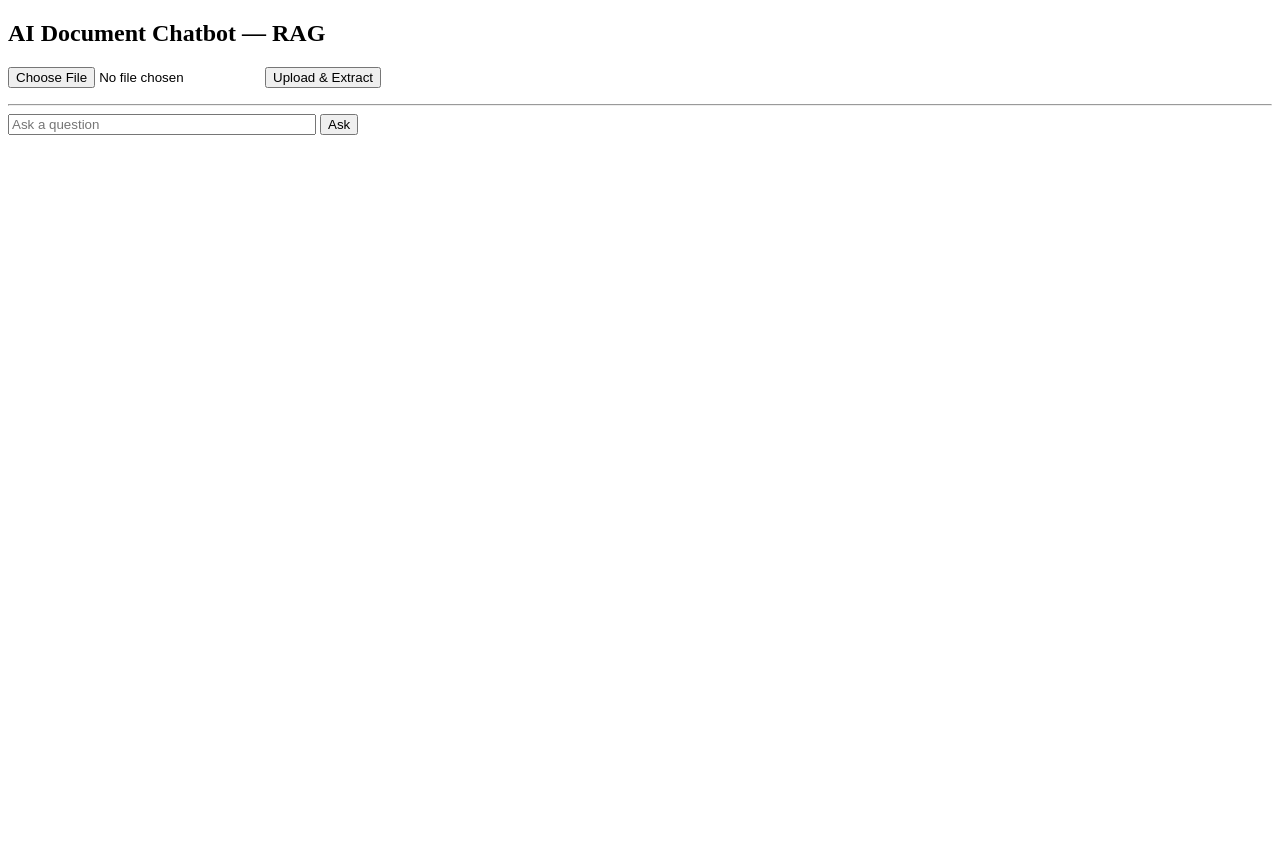
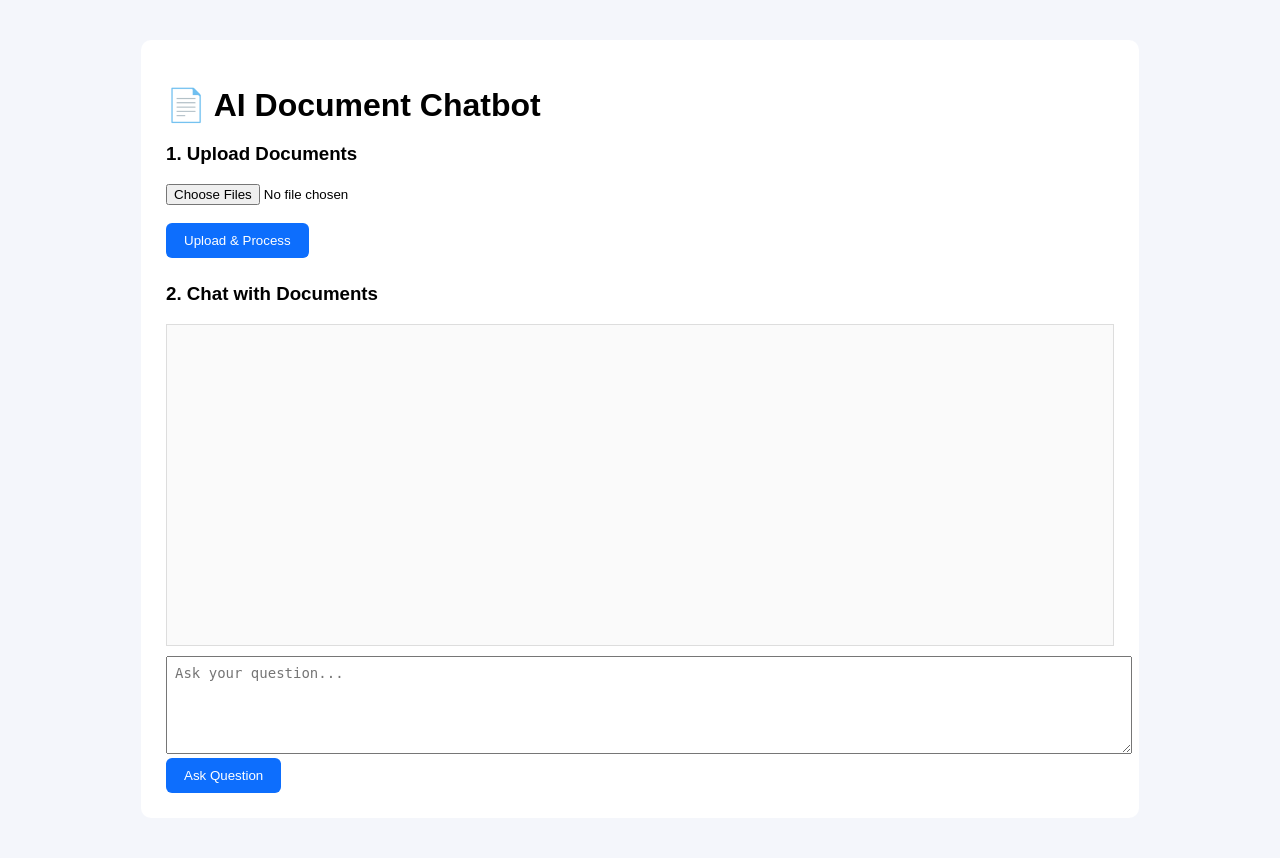
Before and after one commit to Amrithasureshbabu/rag_chatbot, a FastAPI app: page / in a window 1280 px wide. Before the commit the page ends 135 px from the top, so only its background shows below. Run offline with FastAPI, Linux system fonts and the light colour scheme.

Commit message:
Initial commit

```diff
--- a/app.py
+++ b/app.py
@@ -1,193 +1,149 @@
+import uvicorn
 from fastapi import FastAPI, UploadFile, File, Body
-from fastapi.responses import HTMLResponse, JSONResponse
+from fastapi.responses import HTMLResponse
 import pdfplumber
-import pytesseract
-from PIL import Image
 import io
 import requests
 import faiss
 import numpy as np
 from sentence_transformers import SentenceTransformer
+from typing import List
 
 # ================= APP =================
 app = FastAPI()
 
 # ================= CONFIG =================
 OLLAMA_URL = "http://localhost:11434/api/generate"
-MODEL_NAME = "phi3:mini"
+MODEL_NAME = "llama3.2:1b"
 EMBED_MODEL = "all-MiniLM-L6-v2"
 
 EMBED_DIM = 384
-TOP_K = 4
-MAX_CHARS_PER_CHUNK = 400
+TOP_K = 10
+MAX_CHARS_PER_CHUNK = 800
+
 # ================= GLOBALS =================
+print("Loading embedding model...")
 embedder = SentenceTransformer(EMBED_MODEL)
+
 index = None
-chunks = []
-
-# ================= HELPERS =================
-def clean_text(text: str) -> str:
-    if not text:
-        return ""
-    text = text.replace("\n", " ").replace("\r", " ")
-    return " ".join(text.split())
-
-
-def chunk_text(text, chunk_size=500, overlap=80):
-    words = text.split()
-    chunks = []
-    i = 0
-    while i < len(words):
-        chunk = words[i:i + chunk_size]
-        chunks.append(" ".join(chunk))
-        i += chunk_size - overlap
-    return chunks
-
+chunks = []   # { text, source, page }
 
 # ================= HOME =================
 @app.get("/", response_class=HTMLResponse)
-def home():
-    return """
-<!DOCTYPE html>
-<html>
-<head>
-    <title>AI Document Chatbot</title>
-</head>
-<body>
-<h2>AI Document Chatbot — RAG</h2>
+async def get_index():
+    with open("templates/index.html", "r", encoding="utf-8") as f:
+        return f.read()
 
-<form id="uploadForm">
-    <input type="file" id="file" />
-    <button type="submit">Upload & Extract</button>
-</form>
-
-<p id="status"></p>
-
-<hr>
-
-<input type="text" id="question" placeholder="Ask a question" style="width:300px;">
-<button onclick="ask()">Ask</button>
-
-<pre id="chat"></pre>
-
-<script>
-document.getElementById("uploadForm").onsubmit = async (e) => {
-    e.preventDefault();
-    let fileInput = document.getElementById("file");
-    let formData = new FormData();
-    formData.append("file", fileInput.files[0]);
-
-    let res = await fetch("/upload", {
-        method: "POST",
-        body: formData
-    });
-    let data = await res.json();
-    document.getElementById("status").innerText = data.text;
-};
-
-async function ask() {
-    let q = document.getElementById("question").value;
-    let res = await fetch("/ask", {
-        method: "POST",
-        headers: {"Content-Type": "application/json"},
-        body: JSON.stringify({q: q})
-    });
-    let data = await res.json();
-    document.getElementById("chat").innerText += "\\nYou: " + q + "\\nBot: " + data.answer + "\\n";
-}
-</script>
-</body>
-</html>
-"""
-
-
-# ================= UPLOAD =================
+# ================= UPLOAD MULTIPLE PDFs =================
 @app.post("/upload")
-async def upload(file: UploadFile = File(...)):
+async def upload(files: List[UploadFile] = File(...)):
     global index, chunks
 
-    if not file.filename.lower().endswith(".pdf"):
-        return JSONResponse({"text": "Only PDF files allowed"}, status_code=400)
+    all_text_chunks = []
+    chunks = []
 
-    contents = await file.read()
-    if not contents.startswith(b"%PDF"):
-        return JSONResponse({"text": "Invalid PDF file"}, status_code=400)
+    for file in files:
+        if not file.filename.lower().endswith(".pdf"):
+            continue
 
-    full_text = ""
+        contents = await file.read()
 
-    try:
         with pdfplumber.open(io.BytesIO(contents)) as pdf:
-            for page in pdf.pages:
+            for page_no, page in enumerate(pdf.pages):
                 text = page.extract_text()
-                if not text or text.strip() == "":
-                    img = page.to_image(resolution=300)
-                    text = pytesseract.image_to_string(img.original, lang="eng")
-                full_text += clean_text(text) + " "
-    except Exception:
-        return JSONResponse({"text": "Failed to read PDF"}, status_code=400)
+                if not text:
+                    continue
 
-    if len(full_text) < 500:
-        return JSONResponse({"text": "No readable text found"}, status_code=400)
+                words = text.split()
+                chunk_size = 400
+                overlap = 120
 
-    # Chunking
-    raw_chunks = chunk_text(full_text)
+                for i in range(0, len(words), chunk_size - overlap):
+                    chunk_text = " ".join(words[i:i + chunk_size]).strip()
+                    if not chunk_text:
+                        continue
 
-    # Embedding
+                    chunks.append({
+                        "text": chunk_text,
+                        "source": file.filename,
+                        "page": page_no + 1
+                    })
+
+                    all_text_chunks.append(chunk_text)
+
+    # ❌ NO TEXT FOUND
+    if not all_text_chunks:
+        index = None
+        return {"text": "No readable text found in PDFs"}
+
+    # ================= EMBEDDING =================
     embeddings = embedder.encode(
-        raw_chunks,
-        show_progress_bar=False,
-        convert_to_numpy=True
+        all_text_chunks,
+        convert_to_numpy=True,
+        show_progress_bar=False
     ).astype("float32")
 
-    # FAISS (safe logic)
-    chunks = raw_chunks
-    if len(raw_chunks) < 100:
-        index = faiss.IndexFlatL2(EMBED_DIM)
-        index.add(embeddings)
-    else:
-        quantizer = faiss.IndexFlatL2(EMBED_DIM)
-        index = faiss.IndexIVFFlat(quantizer, EMBED_DIM, 100)
-        index.train(embeddings)
-        index.add(embeddings)
+    index = faiss.IndexFlatL2(EMBED_DIM)
+    index.add(embeddings)
 
-    return {"text": "Document processed successfully"}
-
+    return {
+        "text": f"Processed {len(files)} PDFs ({len(chunks)} chunks)",
+        "files": list({c["source"] for c in chunks})
+    }
 
 # ================= ASK =================
 @app.post("/ask")
 async def ask(body: dict = Body(...)):
     global index, chunks
 
-    q = body.get("q", "").strip()
-    if not q:
-        return JSONResponse({"answer": "Ask a question"}, status_code=400)
+    query = body.get("q", "").strip()
 
-    if index is None or len(chunks) == 0:
-        return JSONResponse({"answer": "Upload a document first"}, status_code=400)
+    if not query:
+        return {"answer": "Please ask a question."}
 
-    q_emb = embedder.encode(q).astype("float32")
-    _, I = index.search(np.array([q_emb]), TOP_K)
+    if index is None or not chunks:
+        return {"answer": "Upload documents first."}
 
-    context_chunks = []
-    for idx in I[0]:
-        if 0 <= idx < len(chunks):
-            context_chunks.append(chunks[idx][:MAX_CHARS_PER_CHUNK])
+    # ================= VECTOR SEARCH =================
+    q_emb = embedder.encode(query).astype("float32")
+    _, indices = index.search(np.array([q_emb]), TOP_K)
 
-    context = "\n\n".join(context_chunks)
+    context_parts = []
+    sources = set()
 
+    for i in indices[0]:
+        if 0 <= i < len(chunks):
+            context_parts.append(
+                chunks[i]["text"][:MAX_CHARS_PER_CHUNK]
+            )
+            sources.add(
+                f'{chunks[i]["source"]} (page {chunks[i]["page"]})'
+            )
+
+    # ❌ NO CONTEXT FOUND
+    if not context_parts:
+        return {"answer": "Not found in document"}
+
+    context = "\n\n".join(context_parts)
+
+    # ================= PROMPT (UNCHANGED) =================
     prompt = f"""
 You are a document-based assistant.
 
-Use ONLY the document below.
-If the answer is not present, say: Not found in document.
+STRICT RULES:
+- Answer ONLY from the DOCUMENT below
+- Use semantic meaning (similar ideas, rephrasing allowed)
+- DO NOT use external knowledge
+- If answer is not present, reply exactly:
+  Not found in document.
 
 DOCUMENT:
 {context}
 
 QUESTION:
-{q}
+{query}
 
-Answer briefly.
+Provide a detailed explanation in 6–10 lines.
 """
 
     try:
@@ -199,15 +155,27 @@ Answer briefly.
                 "stream": False,
                 "options": {
                     "temperature": 0.1,
-                    "num_predict": 200
+                    "num_predict": 400
                 }
             },
-            timeout=60
+            timeout=120
         )
-        answer = resp.json().get("response", "").strip()
-        if not answer:
+
+        data = resp.json()
+        answer = data.get("response", "").strip()
+
+        # 🔒 SAFETY GUARD
+        if not answer or len(answer) < 15 or answer.isdigit():
             answer = "Not found in document"
-        return {"answer": answer}
 
-    except requests.exceptions.Timeout:
-        return JSONResponse({"answer": "Model timeout. Try again."}, status_code=504)
+        return {
+            "answer": answer,
+            "sources": list(sources)
+        }
+
+    except Exception as e:
+        return {"answer": f"Error: {str(e)}"}
+
+# ================= RUN =================
+if __name__ == "__main__":
+    uvicorn.run(app, host="0.0.0.0", port=8080)
--- a/templates/index.html
+++ b/templates/index.html
@@ -1,76 +1,182 @@
 <!DOCTYPE html>
-<html>
+<html lang="en">
 <head>
-  <title>AI Document Chatbot (Ollama)</title>
+    <meta charset="UTF-8">
+    <title>AI Document Chatbot</title>
+
     <style>
-    body { font-family: Arial; max-width: 700px; margin:auto; }
-    .chat-box { border:1px solid #ccc; height:300px; overflow-y:auto; padding:10px; }
-    .user { color: blue; margin-top:10px; }
-    .bot { color: green; margin-top:10px; }
-    textarea,input { width:100%; padding:10px; }
-    button { padding:10px; width:100%; margin-top:10px; }
+        body {
+            font-family: Arial, sans-serif;
+            background: #f4f6fb;
+        }
+
+        .container {
+            width: 75%;
+            margin: 40px auto;
+            background: white;
+            padding: 25px;
+            border-radius: 10px;
+        }
+
+        h1 {
+            margin-bottom: 10px;
+        }
+
+        button {
+            padding: 10px 18px;
+            background: #0d6efd;
+            color: white;
+            border: none;
+            border-radius: 6px;
+            cursor: pointer;
+        }
+
+        button:hover {
+            background: #084298;
+        }
+
+        textarea {
+            width: 100%;
+            height: 80px;
+            margin-top: 10px;
+            padding: 8px;
+            font-size: 14px;
+        }
+
+        .chat-box {
+            margin-top: 15px;
+            padding: 10px;
+            border: 1px solid #ddd;
+            height: 300px;
+            overflow-y: auto;
+            background: #fafafa;
+        }
+
+        .user {
+            color: blue;
+            margin: 6px 0;
+        }
+
+        .bot {
+            color: green;
+            margin: 6px 0;
+        }
+
+        .status {
+            margin-top: 10px;
+            font-weight: bold;
+        }
+
+        ul {
+            margin-top: 5px;
+        }
     </style>
 </head>
+
 <body>
 
-<h2>📄 AI Document Chatbot (Local - Ollama)</h2>
+<div class="container">
+    <h1>📄 AI Document Chatbot</h1>
 
-<h3>Upload Document</h3>
-<input type="file" id="file">
-<button onclick="uploadFile()">Upload & Extract</button>
+    <!-- ================= UPLOAD ================= -->
+    <h3>1. Upload Documents</h3>
 
-<h3>Extracted Text</h3>
-<pre id="docText">No document uploaded...</pre>
+    <input type="file" id="pdfFiles" multiple accept=".pdf">
+    <br><br>
 
-<h3>Chat</h3>
+    <button type="button" onclick="uploadFiles()">Upload & Process</button>
+
+    <div id="uploadStatus" class="status"></div>
+    <div id="uploadedFiles"></div>
+
+    <!-- ================= CHAT ================= -->
+    <h3 style="margin-top:25px;">2. Chat with Documents</h3>
+
     <div class="chat-box" id="chatBox"></div>
 
-<textarea id="question" placeholder="Ask a question from the document..."></textarea>
-<button onclick="askQuestion()">Ask</button>
+    <textarea id="question" placeholder="Ask your question..."></textarea>
+    <br>
+
+    <!-- IMPORTANT: type="button" -->
+    <button type="button" onclick="askQuestion()">Ask Question</button>
+</div>
 
 <script>
-async function uploadFile() {
-  const file = document.getElementById("file").files[0];
-  if (!file) return alert("Please select a PDF");
+/* ================= UPLOAD FILES ================= */
+async function uploadFiles() {
+    const input = document.getElementById("pdfFiles");
+    const files = input.files;
+
+    if (!files.length) {
+        alert("Please select at least one PDF");
+        return;
+    }
 
     const formData = new FormData();
-  formData.append("file", file);
+    for (let i = 0; i < files.length; i++) {
+        formData.append("files", files[i]);
+    }
 
-  const res = await fetch("/upload", { method: "POST", body: formData });
+    document.getElementById("uploadStatus").innerText = "Processing PDFs...";
+    document.getElementById("uploadedFiles").innerHTML = "";
+
+    const res = await fetch("/upload", {
+        method: "POST",
+        body: formData
+    });
+
     const data = await res.json();
 
-  document.getElementById("docText").textContent = data.text;
+    document.getElementById("uploadStatus").innerText = data.text || "Upload complete";
+
+    if (data.files) {
+        let html = "<b>Uploaded PDFs:</b><ul>";
+        data.files.forEach(f => {
+            html += `<li>${f}</li>`;
+        });
+        html += "</ul>";
+        document.getElementById("uploadedFiles").innerHTML = html;
+    }
 }
 
+/* ================= ASK QUESTION ================= */
 async function askQuestion() {
-  const question = document.getElementById("question").value.trim();
-  if (!question) return;
+    const textarea = document.getElementById("question");
+    const q = textarea.value.trim();
+
+    if (!q) {
+        alert("Please enter a question");
+        return;
+    }
 
     const chatBox = document.getElementById("chatBox");
 
-  // Display user input
-  chatBox.innerHTML += `<div class="user"><b>You:</b> ${question}</div>`;
+    /* 1️⃣ Show user question immediately */
+    chatBox.innerHTML += `
+        <div class="user"><b>You:</b> ${q}</div>
+    `;
 
-  try {
-    const response = await fetch("/ask", {
+    textarea.value = "";
+    chatBox.scrollTop = chatBox.scrollHeight;
+
+    /* 2️⃣ Call backend */
+    const res = await fetch("/ask", {
         method: "POST",
-      headers: {
-        "Content-Type": "application/json"
-      },
-      body: JSON.stringify({ q: question })
+        headers: { "Content-Type": "application/json" },
+        body: JSON.stringify({ q })
     });
 
-    const data = await response.json();
-    chatBox.innerHTML += `<div class="bot"><b>Bot:</b> ${data.answer}</div>`;
+    const data = await res.json();
 
-  } catch (error) {
-    chatBox.innerHTML += `<div class="bot"><b>Bot:</b> Server error</div>`;
-  }
+    const answer = data.answer || "Not found in document";
+
+    /* 3️⃣ Show bot answer */
+    chatBox.innerHTML += `
+        <div class="bot"><b>Bot:</b> ${answer}</div>
+    `;
 
     chatBox.scrollTop = chatBox.scrollHeight;
-  document.getElementById("question").value = "";
 }
-
 </script>
 
 </body>
```
Also changed, not shown: requirements.txt (+8 -0 lines). Lines whose indentation alone changed are shown as unchanged.
